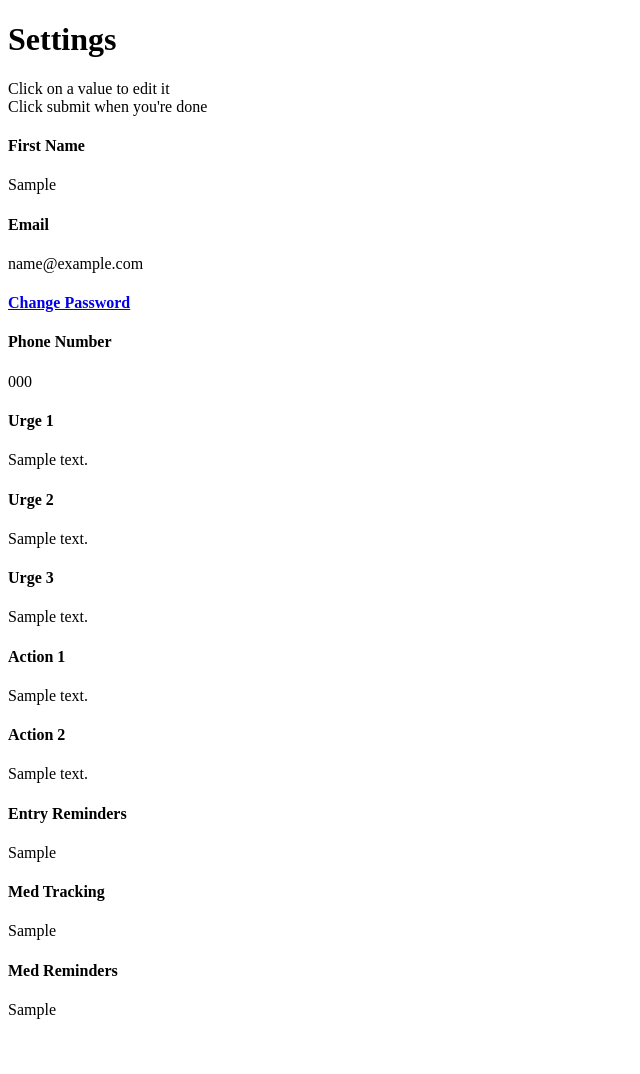
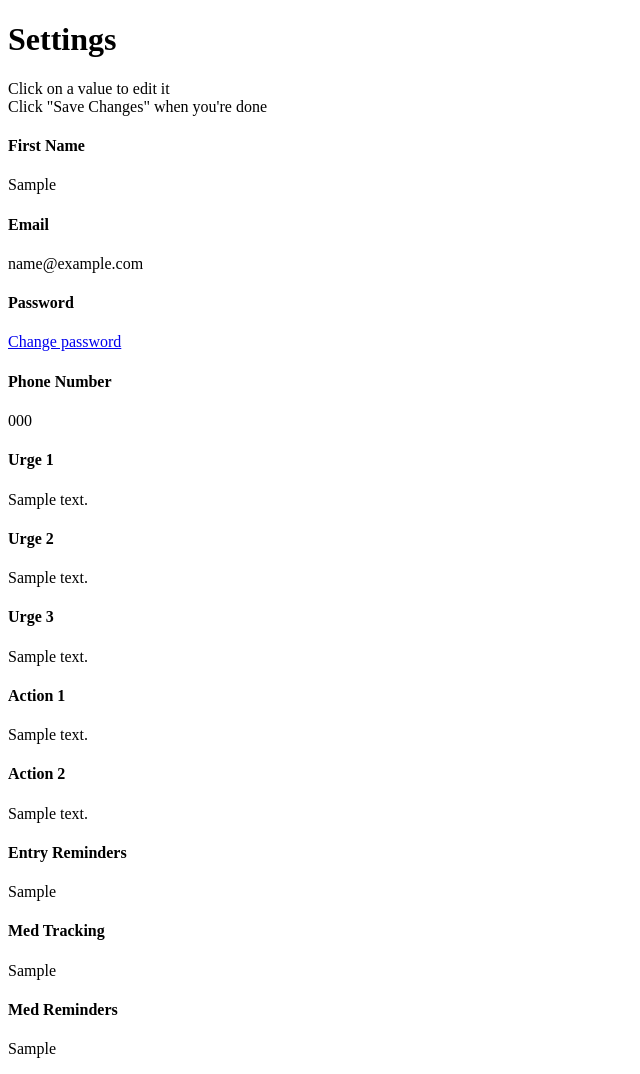
Before and after one commit to algavrich/DBT-Buddy, a Flask app: template templates/settings.html in a window 1280 px wide. Shown: the part 26-1100 px from the top of the page, without its empty margins (0-640 px from the left). Before the commit the page ends 1045 px from the top, so only its background shows below. Run offline with Flask 2, Linux system fonts and the light colour scheme; tables that the repository leaves empty hold one stand-in row (values such as "Sample post"); the template is opened without the code that fills it: values that come from a table or form of the project are taken from there, most other values are stand-ins (such as "Sample title", 1, 10 or a date in 2020).

Commit message:
Changed password div layout, changed value of submit button to 'Save Changes'

```diff
--- a/templates/settings.html
+++ b/templates/settings.html
@@ -11,7 +11,7 @@
   <h1>Settings</h1>
   <p>
     Click on a value to edit it<br>
-    Click submit when you're done
+    Click "Save Changes" when you're done
   </p>
   <div id="preferences">
     <form>
@@ -38,7 +38,8 @@
         >
       </div>
       <div id="password">
-        <a href="/change-password"><h4>Change Password</h4></a>
+        <h4>Password</h4>
+        <a href="/change-password">Change password</a>
       </div>
       <div id="phone-number">
         <h4>Phone Number</h4>
@@ -228,7 +229,7 @@
         {% endif %}
       </div>
       <div id="submit-button">
-        <input type="submit">
+        <input type="submit" value="Save Changes">
       </div>
     </form>
   </div>
```
